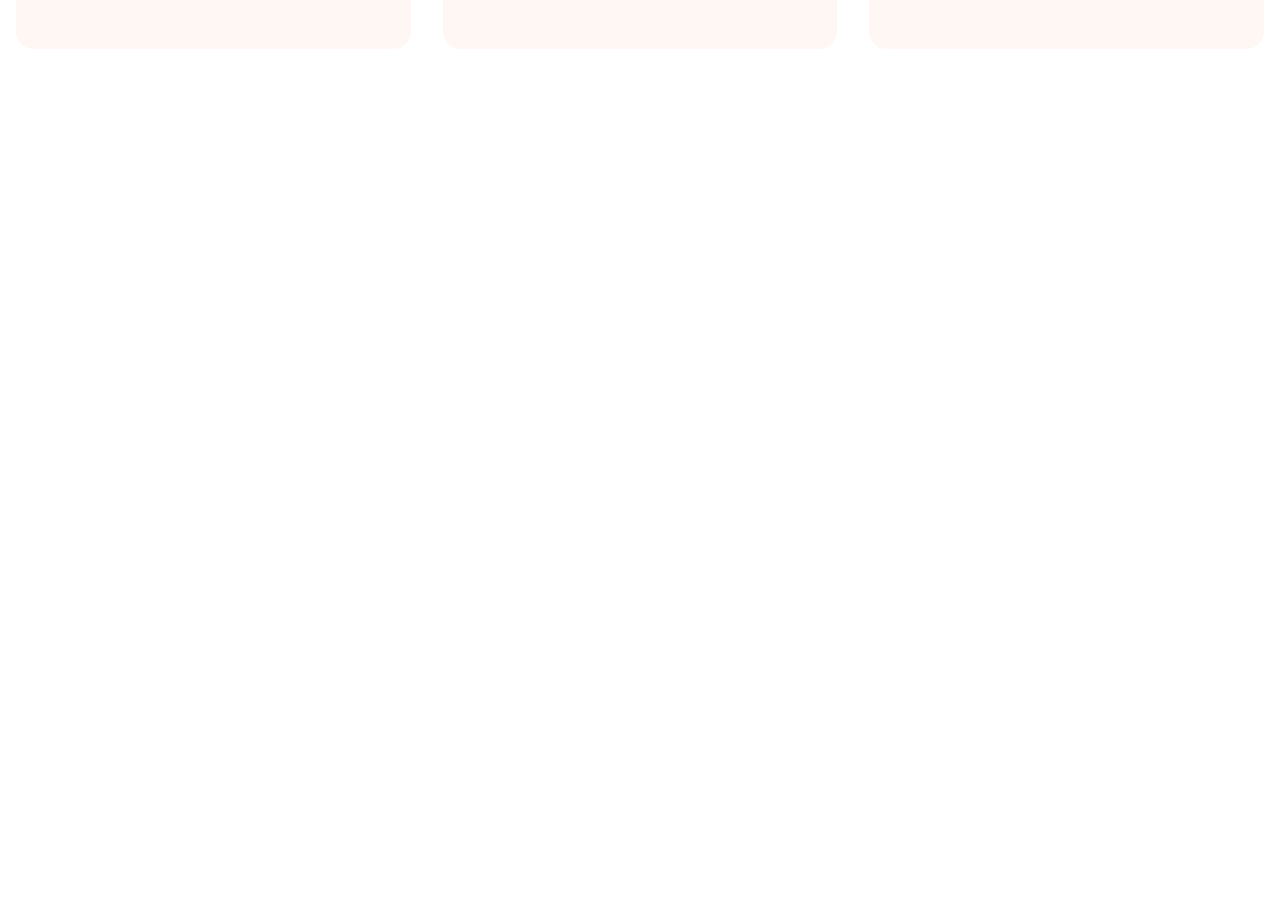
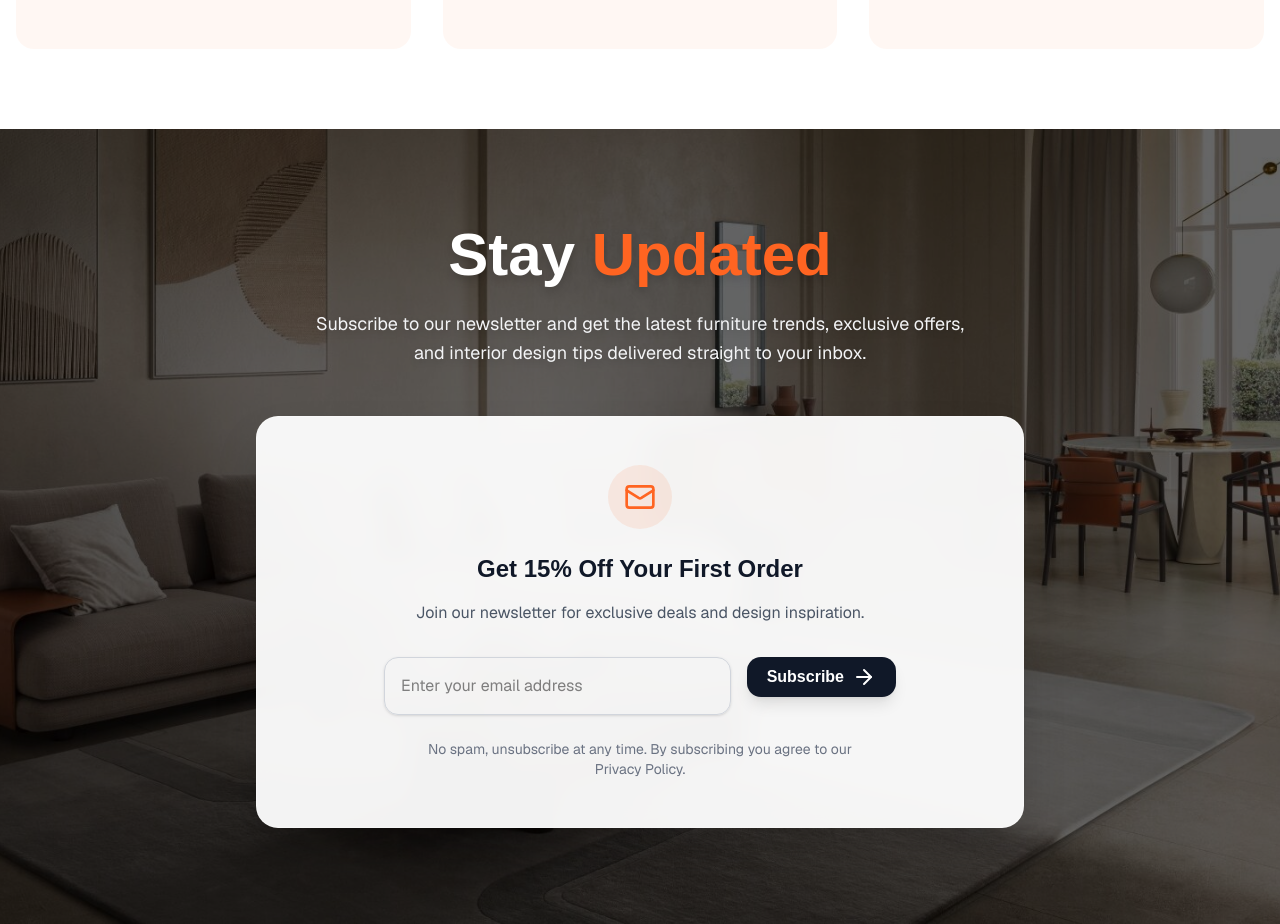
Before and after one commit to Airshock72/modern-luxe, a Next.js app: page /modern-luxe/ in a window 1280 px wide. Shown: the part 6460-7384 px from the top of the page. Before the commit the page ends 6589 px from the top, so only its background shows below. Built offline with nearby package versions, Linux system fonts and the light colour scheme; a web font is replaced by a local one.

Commit message:
implemented newsLetter with all details and  styles

```diff
--- a/app/components/Header.tsx
+++ b/app/components/Header.tsx
@@ -57,6 +57,7 @@ const Header = () => {
               href='#'
               className='relative text-md font-semibold text-white hover:text-primary hover:scale-110 transition-all
               hover:duration-500 group'
+              onClick={() => toast.info('Feature not available in Demo Mode, please contact Developer for more info.')}
             >About Us
               <span className='absolute bottom-0 left-0 w-0 h-0.5 bg-primary group-hover:w-full transition-all
               duration-500 ease-out' />
@@ -65,6 +66,7 @@ const Header = () => {
               href='#'
               className='relative text-md font-semibold text-white hover:text-primary hover:scale-110 transition-all
               hover:duration-500 group'
+              onClick={() => toast.info('Feature not available in Demo Mode, please contact Developer for more info.')}
             >Services
               <span className='absolute bottom-0 left-0 w-0 h-0.5 bg-primary group-hover:w-full transition-all
               duration-500 ease-out' />
@@ -73,6 +75,7 @@ const Header = () => {
               href='#'
               className='relative text-md font-semibold text-white hover:text-primary hover:scale-110 transition-all
               hover:duration-500 group'
+              onClick={() => toast.info('Feature not available in Demo Mode, please contact Developer for more info.')}
             >Contact Us
               <span className='absolute bottom-0 left-0 w-0 h-0.5 bg-primary group-hover:w-full transition-all
               duration-500 ease-out' />
--- /dev/null
+++ b/app/components/NewsLetter.tsx
@@ -0,0 +1,63 @@
+'use client'
+
+import { ArrowRight, Mail } from 'lucide-react'
+import { Button } from '@/components/ui/button'
+import { toast } from 'sonner'
+
+const NewsLetter = () => {
+  return (
+    <div className="relative bg-cover bg-center bg-no-repeat bg-[url('/modern-luxe/assets/newletter.jpg')] min-h-150">
+      <div className='absolute inset-0 bg-black/60' />
+      <div className='relative container mx-auto px-4 py-24'>
+        <div className='text-center mb-12'>
+          <h2 className='text-4xl lg:text-6xl font-bold text-white mb-6 drop-shadow-lg'>
+              Stay <span className='text-primary'>Updated</span>
+          </h2>
+          <p className='text-lg text-gray-100 max-w-2xl mx-auto leading-relaxed drop-shadow-md'>
+              Subscribe to our newsletter and get the latest furniture trends, exclusive offers,
+              and interior design tips delivered straight to your inbox.
+          </p>
+        </div>
+        <div className='max-w-3xl mx-auto'>
+          <div className='bg-white/95 backdrop-blur-md rounded-3xl shadow-2xl border border-white/30 p-8 lg:p-12'>
+            <div className='text-center'>
+              <div className='w-16 h-16 bg-primary/10 rounded-full flex items-center justify-center mx-auto mb-6'>
+                <Mail className='text-primary' size={32} strokeWidth={2} />
+              </div>
+              <h3 className='text-2xl font-bold text-gray-900 mb-4'>
+                  Get 15% Off Your First Order
+              </h3>
+              <p className='text-gray-600 mb-8'>
+                  Join our newsletter for exclusive deals and design inspiration.
+              </p>
+              <form className='space-y-6'>
+                <div className='flex flex-col sm:flex-row gap-4 max-w-lg mx-auto'>
+                  <input
+                    placeholder='Enter your email address'
+                    className='flex-1 px-4 py-4 border border-gray-300 rounded-xl focus:ring-2
+                       focus:ring-primary focus:border-transparent outline-none transition-all duration-200 shadow-sm'
+                  />
+                  <Button
+                    className='bg-gray-900 hover:bg-gray-800 text-white px-8 py-4 rounded-xl
+                  font-semibold transition-all duration-200 flex items-center justify-center gap-2 shadow-lg hover:shadow-xl'
+                    onClick={e => {
+                      e.preventDefault()
+                      toast.info('Feature not available in Demo Mode, please contact Developer for more info.')
+                    }}
+                  >
+                    Subscribe
+                    <ArrowRight />
+                  </Button>
+                </div>
+                <p className='text-sm text-gray-500 max-w-md mx-auto'>
+                    No spam, unsubscribe at any time. By subscribing you agree to our Privacy Policy.
+                </p>
+              </form>
+            </div>
+          </div>
+        </div>
+      </div>
+    </div>
+  )
+}
+export default NewsLetter
--- a/app/page.tsx
+++ b/app/page.tsx
@@ -3,6 +3,7 @@ import Collection from '@/app/components/Collection'
 import Growth from '@/app/components/Growth'
 import InteriorDesign from '@/app/components/InteriorDesign'
 import Testimonials from '@/app/components/Testimonials'
+import NewsLetter from '@/app/components/NewsLetter'
 
 const Home = () => {
   return (
@@ -12,6 +13,7 @@ const Home = () => {
       <Growth />
       <InteriorDesign />
       <Testimonials />
+      <NewsLetter />
     </>
   )
 }
--- a/components/ui/badge.tsx
+++ b/components/ui/badge.tsx
@@ -1,27 +1,27 @@
-import * as React from "react"
-import { Slot } from "@radix-ui/react-slot"
-import { cva, type VariantProps } from "class-variance-authority"
+import * as React from 'react'
+import { Slot } from '@radix-ui/react-slot'
+import { cva, type VariantProps } from 'class-variance-authority'
 
-import { cn } from "@/lib/utils"
+import { cn } from '@/lib/utils'
 
 const badgeVariants = cva(
-  "inline-flex items-center justify-center rounded-full border px-2 py-0.5 text-xs font-medium w-fit whitespace-nowrap shrink-0 [&>svg]:size-3 gap-1 [&>svg]:pointer-events-none focus-visible:border-ring focus-visible:ring-ring/50 focus-visible:ring-[3px] aria-invalid:ring-destructive/20 dark:aria-invalid:ring-destructive/40 aria-invalid:border-destructive transition-[color,box-shadow] overflow-hidden",
+  'inline-flex items-center justify-center rounded-full border px-2 py-0.5 text-xs font-medium w-fit whitespace-nowrap shrink-0 [&>svg]:size-3 gap-1 [&>svg]:pointer-events-none focus-visible:border-ring focus-visible:ring-ring/50 focus-visible:ring-[3px] aria-invalid:ring-destructive/20 dark:aria-invalid:ring-destructive/40 aria-invalid:border-destructive transition-[color,box-shadow] overflow-hidden',
   {
     variants: {
       variant: {
         default:
-          "border-transparent bg-primary text-primary-foreground [a&]:hover:bg-primary/90",
+          'border-transparent bg-primary text-primary-foreground [a&]:hover:bg-primary/90',
         secondary:
-          "border-transparent bg-secondary text-secondary-foreground [a&]:hover:bg-secondary/90",
+          'border-transparent bg-secondary text-secondary-foreground [a&]:hover:bg-secondary/90',
         destructive:
-          "border-transparent bg-destructive text-white [a&]:hover:bg-destructive/90 focus-visible:ring-destructive/20 dark:focus-visible:ring-destructive/40 dark:bg-destructive/60",
+          'border-transparent bg-destructive text-white [a&]:hover:bg-destructive/90 focus-visible:ring-destructive/20 dark:focus-visible:ring-destructive/40 dark:bg-destructive/60',
         outline:
-          "text-foreground [a&]:hover:bg-accent [a&]:hover:text-accent-foreground",
-      },
+          'text-foreground [a&]:hover:bg-accent [a&]:hover:text-accent-foreground'
+      }
     },
     defaultVariants: {
-      variant: "default",
-    },
+      variant: 'default'
+    }
   }
 )
 
@@ -30,13 +30,13 @@ function Badge({
   variant,
   asChild = false,
   ...props
-}: React.ComponentProps<"span"> &
+}: React.ComponentProps<'span'> &
   VariantProps<typeof badgeVariants> & { asChild?: boolean }) {
-  const Comp = asChild ? Slot : "span"
+  const Comp = asChild ? Slot : 'span'
 
   return (
     <Comp
-      data-slot="badge"
+      data-slot='badge'
       className={cn(badgeVariants({ variant }), className)}
       {...props}
     />
```
Also changed, not shown: public/assets/contact.jpg (added).
